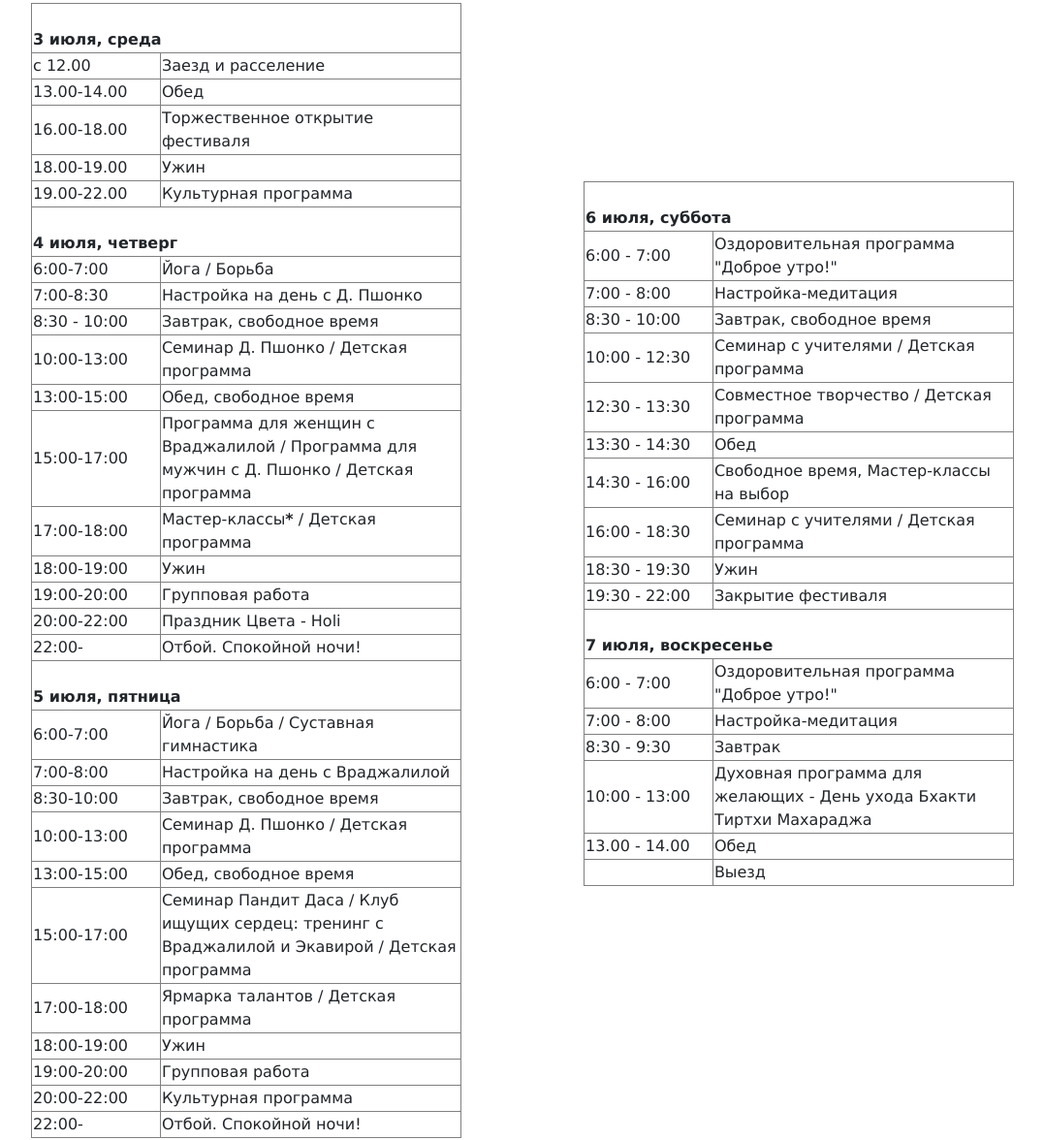
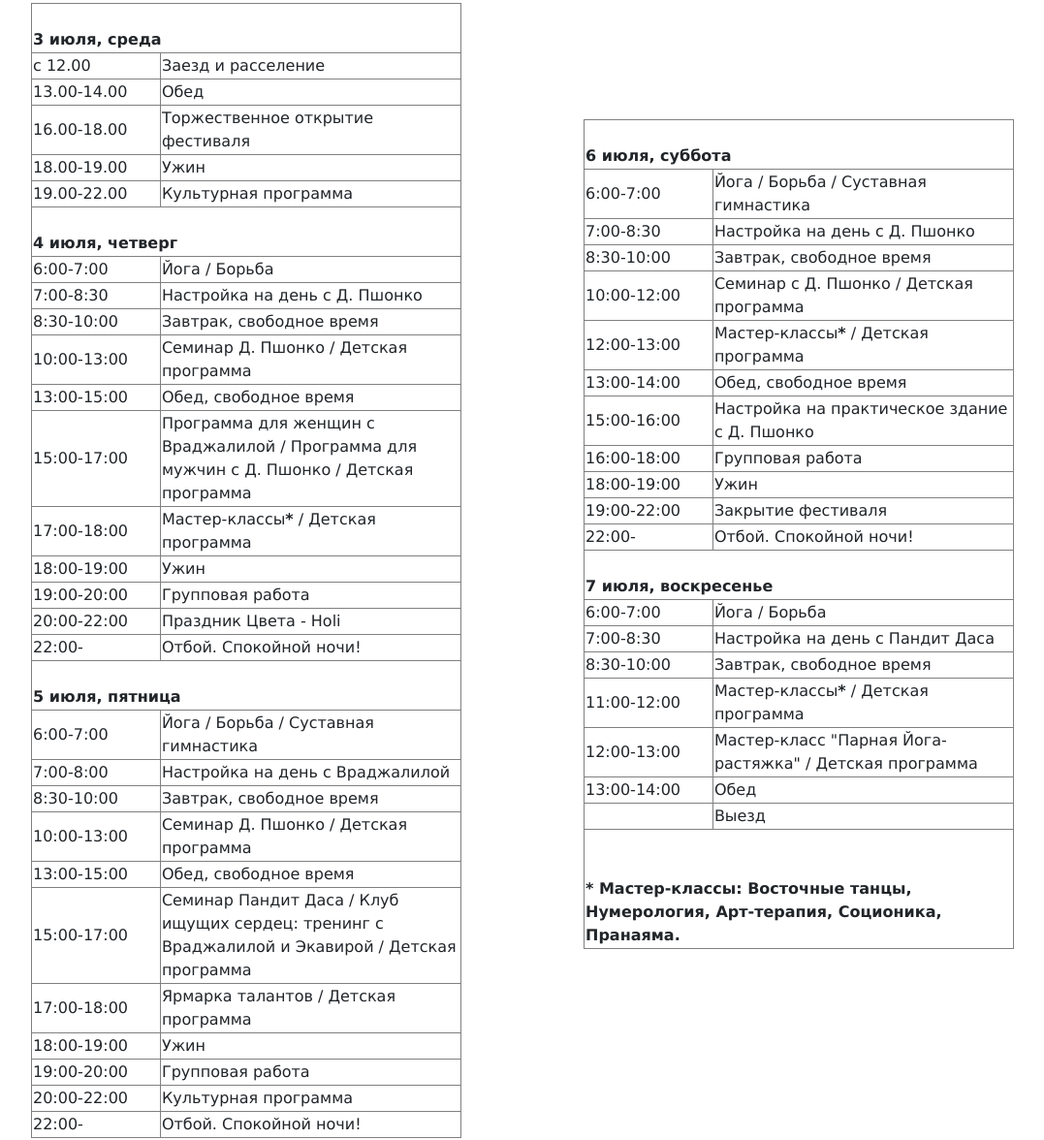
Before and after one commit to grenader/gitafest, a website: page index.html in a window 1280 px wide. Shown: the part 6084-7260 px from the top of the page at 97% size, without its empty margins (101-1178 px from the left). Drawn offline with nearby package versions, Linux system fonts and the light colour scheme; files that its build step writes are made by us from their sources.

Commit message:
Update schedule for Sat-Sun

```diff
--- a/index.html
+++ b/index.html
@@ -363,7 +363,7 @@
                                 <td>Настройка на день c Д. Пшонко</td>
                             </tr>
                             <tr>
-                                <td>8:30 - 10:00</td>
+                                <td>8:30-10:00</td>
                                 <td>Завтрак, свободное время</td>
                             </tr>
                             <tr>
@@ -454,72 +454,83 @@
                             <tr>
                                 <th colspan="2"><br><b>6 июля, суббота</b></th>
                             </tr>
-                            <tr>
-                                <td width="30%">6:00 - 7:00</td>
-                                <td width="70%">Оздоровительная программа &quot;Доброе утро!&quot;</td>
+			    <tr>
+                                <td width="30%">6:00-7:00</td>
+                                <td width="70%">Йога / Борьба / Суставная гимнастика</td>
                             </tr>
                             <tr>
-                                <td>7:00 - 8:00</td>
-                                <td>Настройка-медитация</td>
+                                <td>7:00-8:30</td>
+                                <td>Настройка на день c Д. Пшонко</td>
                             </tr>
                             <tr>
-                                <td>8:30 - 10:00</td>
+                                <td>8:30-10:00</td>
                                 <td>Завтрак, свободное время</td>
                             </tr>
                             <tr>
-                                <td>10:00 - 12:30</td>
-                                <td>Семинар с учителями / Детская программа</td>
+                                <td>10:00-12:00</td>
+                                <td>Семинар с Д. Пшонко / Детская программа</td>
                             </tr>
                             <tr>
-                                <td>12:30 - 13:30</td>
-                                <td>Совместное творчество / Детская программа</td>
+                                <td>12:00-13:00</td>
+				<td>Мастер-классы<b>*</b> / Детская программа</td>
                             </tr>
                             <tr>
-                                <td>13:30 - 14:30</td>
-                                <td>Обед</td>
+                                <td>13:00-14:00</td>
+                                <td>Обед, свободное время</td>
                             </tr>
                             <tr>
-                                <td>14:30 - 16:00</td>
-                                <td>Свободное время, Мастер-классы на выбор</td>
+                                <td>15:00-16:00</td>
+                                <td>Настройка на практическое здание с Д. Пшонко</td>
                             </tr>
                             <tr>
-                                <td>16:00 - 18:30</td>
-                                <td>Семинар с учителями / Детская программа</td>
+                                <td>16:00-18:00</td>
+                                <td>Групповая работа</td>
                             </tr>
                             <tr>
-                                <td>18:30 - 19:30</td>
+                                <td>18:00-19:00</td>
                                 <td>Ужин</td>
                             </tr>
                             <tr>
-                                <td>19:30 - 22:00</td>
+                                <td>19:00-22:00</td>
                                 <td>Закрытие фестиваля</td>
+                            </tr>
+                            <tr>
+                                <td>22:00-</td>
+                                <td>Отбой. Спокойной ночи!</td>
                             </tr>
                             <tr>
                                 <th colspan="2"><br><b>7 июля, воскресенье</b></th>
                             </tr>
                             <tr>
-                                <td>6:00 - 7:00</td>
-                                <td>Оздоровительная программа &quot;Доброе утро!&quot;</td>
+                                <td>6:00-7:00</td>
+                                <td>Йога / Борьба</td>
                             </tr>
                             <tr>
-                                <td>7:00 - 8:00</td>
-                                <td>Настройка-медитация</td>
+                                <td>7:00-8:30</td>
+                                <td>Настройка на день c Пандит Даса</td>
                             </tr>
                             <tr>
-                                <td>8:30 - 9:30</td>
-                                <td>Завтрак</td>
+                                <td>8:30-10:00</td>
+                                <td>Завтрак, свободное время</td>
                             </tr>
                             <tr>
-                                <td>10:00 - 13:00</td>
-                                <td>Духовная программа для желающих - День ухода Бхакти Тиртхи Махараджа</td>
+                                <td>11:00-12:00</td>
+				<td>Мастер-классы<b>&ast;</b> / Детская программа</td>
                             </tr>
                             <tr>
-                                <td>13.00 - 14.00</td>
+                                <td>12:00-13:00</td>
+                                <td>Мастер-класс &quot;Парная Йога-растяжка&quot; / Детская программа</td>
+                            </tr>
+                            <tr>
+                                <td>13:00-14:00</td>
                                 <td>Обед</td>
                             </tr>
                             <tr>
                                 <td><br></td>
                                 <td>Выезд</td>
+                            </tr>
+                            <tr>
+                                <th colspan="2"><br><br> &ast; Мастер-классы: Восточные танцы, Нумерология, Арт-терапия, Соционика, Пранаяма.</th>
                             </tr>
                         </table>
                     </div>
```
